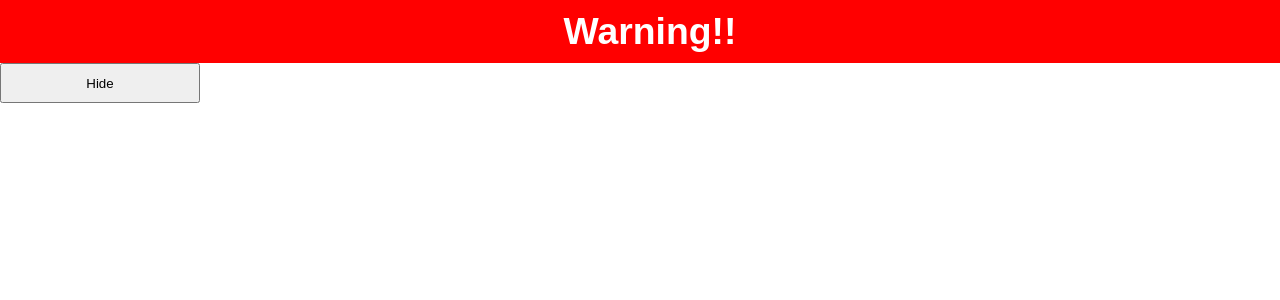
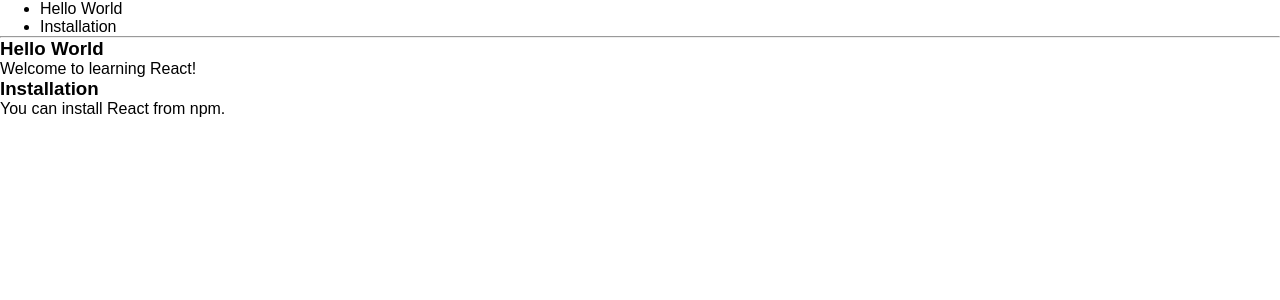
Before and after one commit to kanhavmathur05/ReactMainConcepts, a React (Create React App) app in the folder reactmainconcepts/: page / in a window 1280 px wide. Shown: the top 300 px of the page. Built offline with nearby package versions, Linux system fonts and the light colour scheme.

Commit message:
Lists and Key implemented

```diff
--- a/reactmainconcepts/src/index.js
+++ b/reactmainconcepts/src/index.js
@@ -206,6 +206,73 @@ class Page extends React.Component {
     );
   }
 }
+function ListItem(props) {
+  return <li>{props.value}</li>;
+}
+
+// function NumberList(props) {
+//   const numbers = props.numbers;
+//   const listItems = numbers.map((number) =>
+//     <ListItem key={number.toString()} value={number}/>
+//     //<li key={number.toString()}>{number}</li>
+//   );
+//   return (
+//    <ul>{listItems}</ul>
+//   );
+// }
+
+function NumberList(props) {
+  const numbers = props.numbers;
+  return (
+    <ul>
+      {numbers.map((number) =>
+      <ListItem key={number.toString()} value={number}/>
+    //<li key={number.toString()}>{number}</li>
+  )}
+  </ul>);
+//  return (
+  // <ul>{listItems}</ul>
+  //);
+}
+
+const numbers=[1,2,3,4,5];
+
+const posts = [
+  {id: 1, title: 'Hello World', content: 'Welcome to learning React!'},
+  {id: 2, title: 'Installation', content: 'You can install React from npm.'}
+];
+function Blog(props)
+{
+  const sidebar=(
+    <ul>
+      {props.posts.map((post) =>
+        <li key={post.id}>
+          {post.title}
+        </li>
+      )}
+    </ul>
+  );
+
+  const content=(
+
+      props.posts.map((post) =>
+        <div key={post.id}>
+          <h3>{post.title}</h3>
+          <p>{post.content}</p>
+        </div>
+      )
+
+  );
+
+  return (
+    <div>
+      {sidebar}
+      <hr></hr>
+      {content}
+    </div>
+  );
+}
+
 
 //function tick()
 //{
@@ -219,8 +286,10 @@ class Page extends React.Component {
 //      <Greeting isLoggedIn={true}/>,
 //    <LoginControl />,
 //    <MailBox unreadmessages={messages} />,
-    <Page />,
-    document.getElementById('root')
+//    <Page />,
+//      <NumberList numbers={numbers}/>,
+      <Blog posts={posts} />,
+      document.getElementById('root')
  );
 //}
 
```
